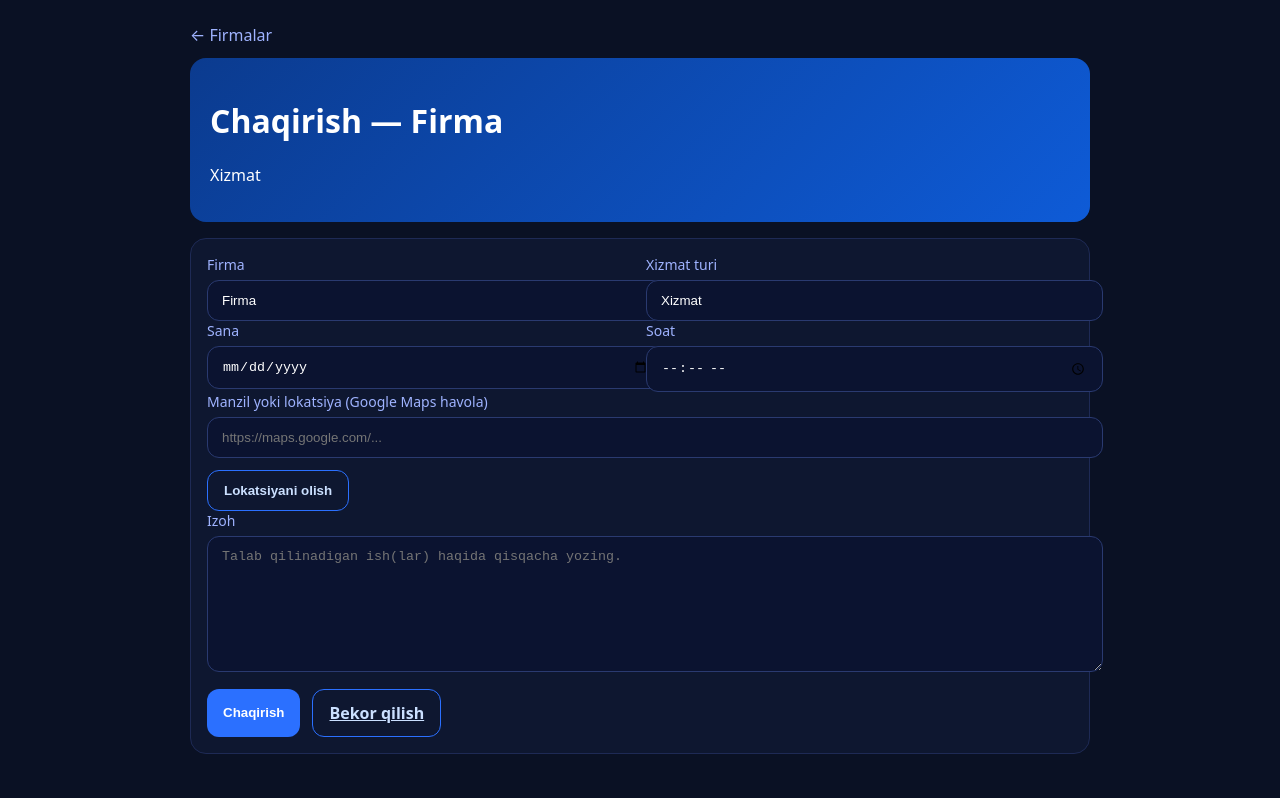
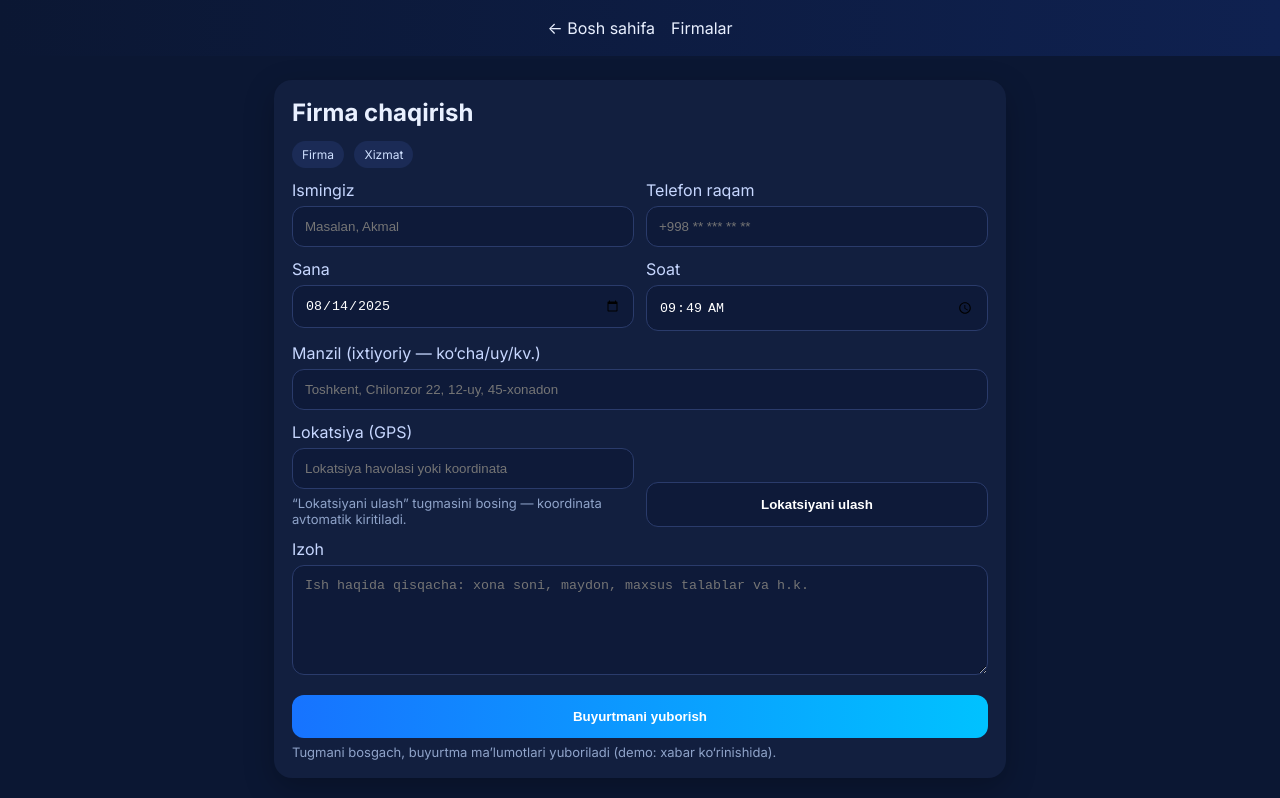
Before and after one commit to prostaff95/prostaff, a plain HTML site: page firm-order.html in a window 1280 px wide. Drawn offline with Linux system fonts and the light colour scheme.

Commit message:
Update firm-order.html

```diff
--- a/firm-order.html
+++ b/firm-order.html
@@ -1,112 +1,160 @@
 <!DOCTYPE html>
 <html lang="uz">
 <head>
-  <meta charset="utf-8" />
-  <meta name="viewport" content="width=device-width, initial-scale=1" />
-  <title>Firmani chaqirish — PROSTAFF</title>
-  <link rel="stylesheet" href="style.css" />
+  <meta charset="UTF-8">
+  <meta name="viewport" content="width=device-width, initial-scale=1">
+  <title>PROSTAFF — Firma chaqirish</title>
+  <link rel="preconnect" href="https://fonts.gstatic.com" crossorigin>
+  <link href="https://fonts.googleapis.com/css2?family=Inter:wght@400;600;700&display=swap" rel="stylesheet">
   <style>
-    /* Order sahifadagi uslublarni qayta ishlatamiz */
-    .page { max-width: 900px; margin: 0 auto; padding: 16px; }
-    .hero { color: #fff; background: linear-gradient(135deg,#0b3b8f,#0e5bd7); padding: 20px; border-radius: 16px; margin-bottom: 16px; }
-    .form { background:#0e1730; border:1px solid #1e2a55; border-radius:16px; padding:16px; }
-    .row { display:grid; gap:12px; grid-template-columns: 1fr; }
-    @media(min-width:720px){ .row-2 { grid-template-columns: 1fr 1fr; } }
-    .field label { color:#9fb3ff; font-size:14px; display:block; margin-bottom:6px; }
-    .input, .textarea { width:100%; padding:12px 14px; border-radius:12px; border:1px solid #2a3a70; background:#0b1330; color:#fff; }
-    .textarea{ min-height:110px; resize:vertical; }
-    .btnbar{ display:flex; gap:12px; flex-wrap:wrap; margin-top:12px;}
-    .btn{ background:#2b70ff; color:#fff; padding:12px 16px; border:none; border-radius:12px; font-weight:700;}
-    .btn--ghost{ background:transparent; border:1px solid #2b70ff; color:#cbe0ff; }
-    .maplink{ color:#88c7ff; word-break:break-all; }
-    body { background:#0a1124; font-family:system-ui,-apple-system,Segoe UI,Roboto,Inter,Arial,sans-serif; color:#e9f0ff; }
-    a.back{color:#9fb3ff; text-decoration:none; display:inline-flex; align-items:center; gap:6px; margin-bottom:12px;}
+    :root{
+      --bg:#0b1733; --card:#121f3f; --muted:#8fa3c9; --text:#e9f0ff;
+      --brand1:#1773ff; --brand2:#00c2ff; --shadow:0 10px 30px rgba(0,0,0,.25);
+    }
+    *{box-sizing:border-box}
+    html,body{margin:0;padding:0;background:var(--bg);color:var(--text);font-family:Inter,system-ui,-apple-system,Segoe UI,Roboto,Arial}
+    a{color:inherit;text-decoration:none}
+    .nav{display:flex;gap:16px;align-items:center;justify-content:center;padding:18px 12px;background:linear-gradient(90deg,#0b1733,#0f2150)}
+    .wrap{max-width:760px;margin:24px auto;padding:0 14px}
+    .card{background:var(--card);border-radius:18px;padding:18px;box-shadow:var(--shadow)}
+    .h1{font-size:24px;font-weight:800;margin:0 0 14px}
+    label{display:block;margin:12px 0 6px;color:#c7d7ff}
+    input,textarea,select{width:100%;padding:12px;border:1px solid #2a3b6b;border-radius:12px;background:#0e1a39;color:#fff}
+    textarea{min-height:110px;resize:vertical}
+    .row{display:grid;grid-template-columns:1fr 1fr;gap:12px}
+    .btn{margin-top:16px;padding:14px 18px;border-radius:12px;border:0;background:linear-gradient(90deg,var(--brand1),var(--brand2));color:#fff;font-weight:800;width:100%}
+    .ghost{background:#0e1a39;border:1px solid #2a3b6b}
+    .hint{color:var(--muted);font-size:13px;margin-top:6px}
+    .pill{display:inline-block;background:#1b2b56;color:#cfe0ff;padding:6px 10px;border-radius:999px;font-size:12px;margin-right:6px}
+    @media (max-width:640px){ .row{grid-template-columns:1fr} }
   </style>
 </head>
 <body>
-  <div class="page">
-    <a class="back" href="firms.html">← Firmalar</a>
+  <nav class="nav">
+    <a href="index.html">← Bosh sahifa</a>
+    <a href="services.html">Firmalar</a>
+  </nav>
 
-    <div class="hero">
-      <h1 id="heroTitle">Firmani chaqirish</h1>
-      <p id="heroSub"></p>
-    </div>
+  <div class="wrap">
+    <div class="card">
+      <div class="h1">Firma chaqirish</div>
+      <div id="info"></div>
 
-    <form class="form" id="firmForm">
-      <div class="row row-2">
-        <div class="field">
-          <label>Firma</label>
-          <input id="f-firm" class="input" type="text" readonly />
+      <div class="row">
+        <div>
+          <label>Ismingiz</label>
+          <input id="clientName" placeholder="Masalan, Akmal" />
         </div>
-        <div class="field">
-          <label>Xizmat turi</label>
-          <input id="f-service" class="input" type="text" />
-        </div>
-      </div>
-
-      <div class="row row-2">
-        <div class="field">
-          <label>Sana</label>
-          <input id="f-date" class="input" type="date" required />
-        </div>
-        <div class="field">
-          <label>Soat</label>
-          <input id="f-time" class="input" type="time" required />
+        <div>
+          <label>Telefon raqam</label>
+          <input id="clientPhone" placeholder="+998 ** *** ** **" />
         </div>
       </div>
 
       <div class="row">
-        <div class="field">
-          <label>Manzil yoki lokatsiya (Google Maps havola)</label>
-          <input id="f-location" class="input" type="url" placeholder="https://maps.google.com/..." />
-          <div class="btnbar">
-            <button type="button" class="btn--ghost btn" id="getGeo">Lokatsiyani olish</button>
-            <span id="geoHint" class="hint"></span>
-          </div>
+        <div>
+          <label>Sana</label>
+          <input id="date" type="date" />
+        </div>
+        <div>
+          <label>Soat</label>
+          <input id="time" type="time" />
         </div>
       </div>
 
+      <label>Manzil (ixtiyoriy — ko‘cha/uy/kv.)</label>
+      <input id="address" placeholder="Toshkent, Chilonzor 22, 12-uy, 45-xonadon" />
+
       <div class="row">
-        <div class="field">
-          <label>Izoh</label>
-          <textarea id="f-notes" class="textarea" placeholder="Talab qilinadigan ish(lar) haqida qisqacha yozing."></textarea>
+        <div>
+          <label>Lokatsiya (GPS)</label>
+          <input id="loc" placeholder="Lokatsiya havolasi yoki koordinata" />
+          <div class="hint">“Lokatsiyani ulash” tugmasini bosing — koordinata avtomatik kiritiladi.</div>
+        </div>
+        <div style="display:flex;align-items:end;">
+          <button id="btnGeo" class="btn ghost" type="button">Lokatsiyani ulash</button>
         </div>
       </div>
 
-      <div class="btnbar">
-        <button class="btn" type="submit">Chaqirish</button>
-        <a class="btn btn--ghost" href="firms.html">Bekor qilish</a>
-      </div>
-    </form>
+      <label>Izoh</label>
+      <textarea id="note" placeholder="Ish haqida qisqacha: xona soni, maydon, maxsus talablar va h.k."></textarea>
+
+      <button id="send" class="btn">Buyurtmani yuborish</button>
+      <div class="hint">Tugmani bosgach, buyurtma ma’lumotlari yuboriladi (demo: xabar ko‘rinishida).</div>
+    </div>
   </div>
 
   <script>
-    const p = new URLSearchParams(location.search);
-    const firm = p.get('firm') || 'Firma';
-    const service = p.get('service') || 'Xizmat';
-    document.getElementById('heroTitle').textContent = `Chaqirish — ${firm}`;
-    document.getElementById('heroSub').textContent = `${service}`;
-    document.getElementById('f-firm').value = firm;
-    document.getElementById('f-service').value = service;
+    // URL dan kelgan parametrlar (services.html → Chaqirish)
+    const qs = new URLSearchParams(location.search);
+    const company = qs.get('company') || 'Firma';
+    const service = qs.get('service') || 'Xizmat';
+    const city    = qs.get('city')    || '';
+    const phone   = qs.get('phone')   || '';
 
-    const getGeoBtn = document.getElementById('getGeo');
-    const geoHint = document.getElementById('geoHint');
-    getGeoBtn.addEventListener('click', () => {
-      if (!navigator.geolocation) { geoHint.textContent = 'Geolokatsiya yoqilmagan.'; return; }
-      geoHint.textContent = 'Lokatsiya olinmoqda…';
-      navigator.geolocation.getCurrentPosition(pos => {
-        const { latitude, longitude } = pos.coords;
+    // Yuqorida firma haqida chiplar
+    document.getElementById('info').innerHTML = `
+      <span class="pill">${company}</span>
+      <span class="pill">${service}</span>
+      ${city ? `<span class="pill">${city}</span>` : ''}
+      ${phone ? `<span class="pill">${phone}</span>` : ''}
+    `;
+
+    // Geolokatsiya → Google Maps link
+    document.getElementById('btnGeo').addEventListener('click', ()=>{
+      if(!navigator.geolocation){ alert("Qurilmada geolokatsiya yo'q."); return; }
+      navigator.geolocation.getCurrentPosition(pos=>{
+        const {latitude, longitude} = pos.coords;
         const link = `https://maps.google.com/?q=${latitude},${longitude}`;
-        document.getElementById('f-location').value = link;
-        geoHint.innerHTML = `Topildi: <a class="maplink" target="_blank" href="${link}">${latitude.toFixed(5)}, ${longitude.toFixed(5)}</a>`;
-      }, () => geoHint.textContent = 'Lokatsiyani olishda xato.');
+        document.getElementById('loc').value = link;
+      }, err=>{
+        alert("Lokatsiya olinmadi: " + err.message);
+      }, {enableHighAccuracy:true, timeout:10000});
     });
 
-    document.getElementById('firmForm').addEventListener('submit', (e) => {
-      e.preventDefault();
-      alert('So‘rovingiz qabul qilindi! (Keyinroq backendga ulab avtomatik yuboramiz).');
-      window.location.href = 'firms.html';
+    // Yuborish (demo): xabarni yig‘ib ko‘rsatamiz yoki WhatsAppga yo‘naltirish mumkin
+    document.getElementById('send').addEventListener('click', ()=>{
+      const payload = {
+        company, service, city, phone,
+        clientName:  document.getElementById('clientName').value.trim(),
+        clientPhone: document.getElementById('clientPhone').value.trim(),
+        date:        document.getElementById('date').value,
+        time:        document.getElementById('time').value,
+        address:     document.getElementById('address').value.trim(),
+        location:    document.getElementById('loc').value.trim(),
+        note:        document.getElementById('note').value.trim()
+      };
+
+      // Xabar matni
+      const text =
+`PROSTAFF orqali chaqiriq:
+Firma: ${payload.company}
+Xizmat: ${payload.service}
+Shahar: ${payload.city}
+
+Mijoz: ${payload.clientName} (${payload.clientPhone})
+Sana/soat: ${payload.date || '—'} ${payload.time || ''}
+Manzil: ${payload.address || '—'}
+Lokatsiya: ${payload.location || '—'}
+
+Izoh: ${payload.note || '—'}`;
+
+      // Demo rejim: alert. Xohlasangiz WhatsAppga yo‘naltiring:
+      // const wa = 'https://wa.me/' + (phone.replace(/\D/g,'')) + '?text=' + encodeURIComponent(text);
+      // location.href = wa;
+
+      alert(text);
     });
+
+    // Default: bugungi sana/soat
+    (function setDefaults(){
+      const now = new Date();
+      const d = now.toISOString().slice(0,10);
+      const m = String(now.getMinutes()).padStart(2,'0');
+      const h = String(now.getHours()).padStart(2,'0');
+      document.getElementById('date').value = d;
+      document.getElementById('time').value = `${h}:${m}`;
+    })();
   </script>
 </body>
 </html>
```
